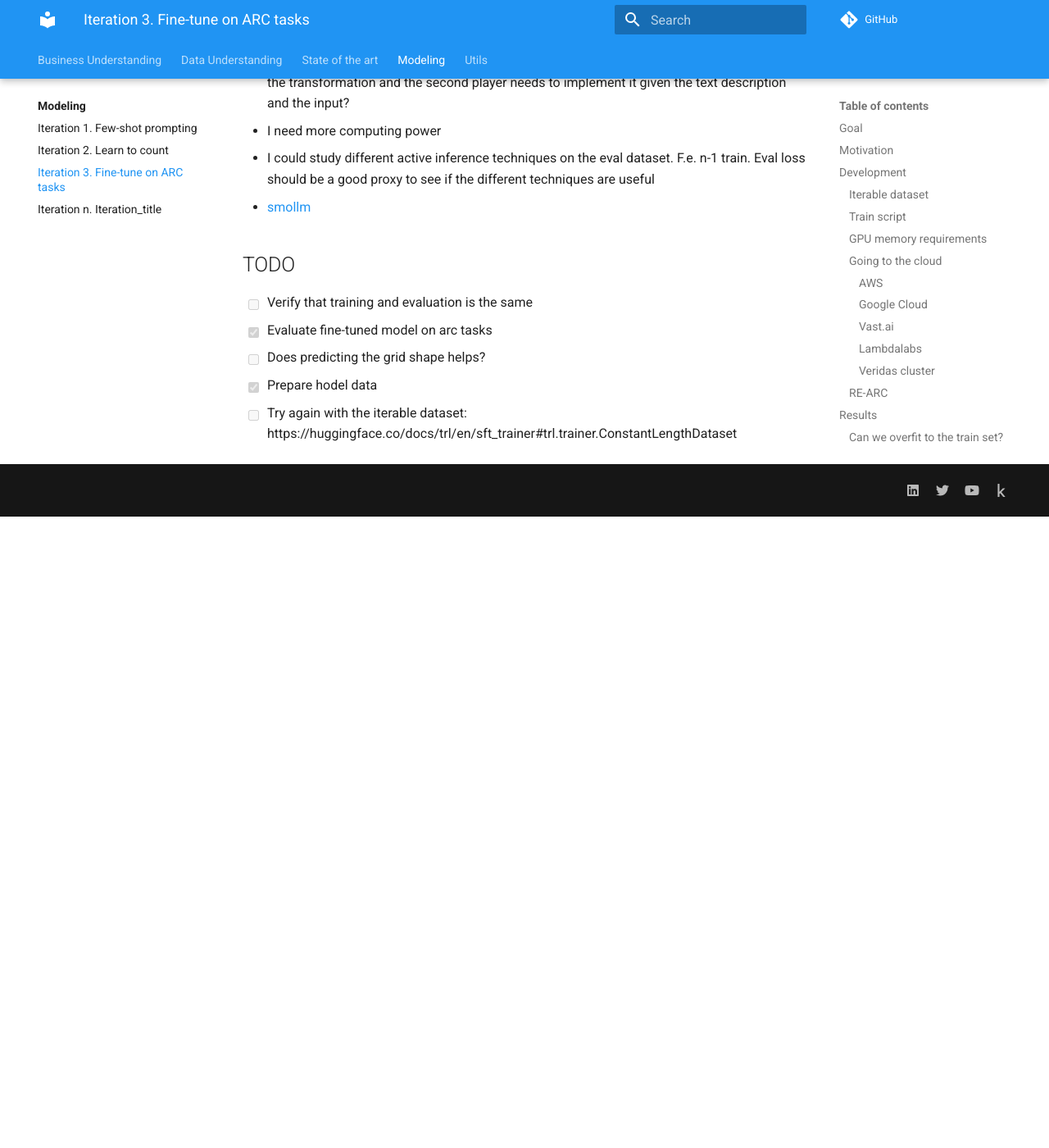
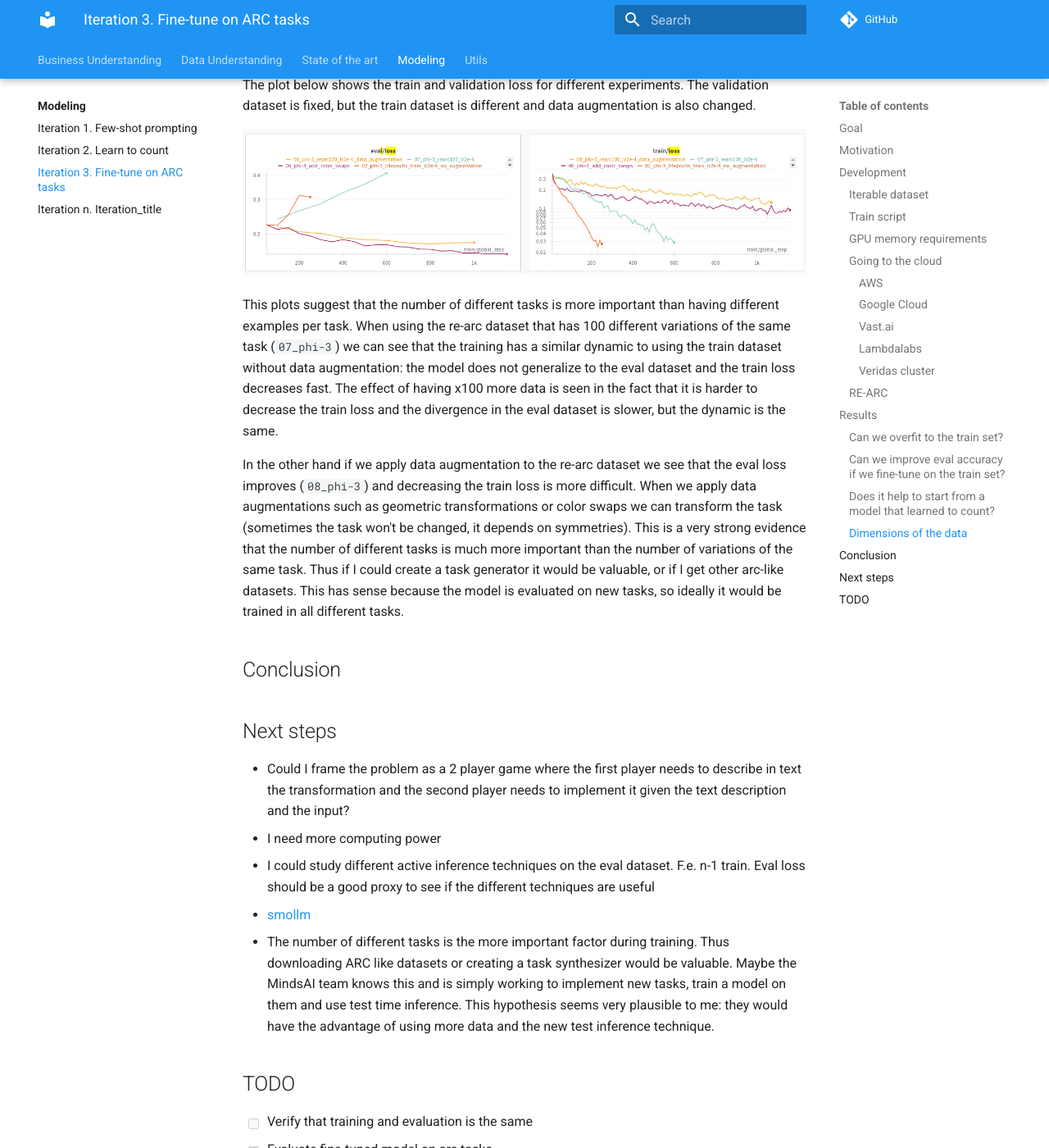
Before and after one commit to zhengjunyao-work/arc24, an MkDocs documentation site: the page built from docs/modeling/Iteration_03_fine-tune_on_arc.md, in a window 1280 px wide and 1400 px high, scrolled down 3762 px. Shown: the whole window at 82% size. Built offline with MkDocs 1.6.1 and Material for MkDocs 9.7.7, drawn with Linux system fonts in a browser that asks for light colours; comment, search, counter and statistics services are not loaded; before the commit the page ends 4392 px from its top, so only the background shows below that; some of the changed text lies outside the part shown.

Commit message:
documented very interesting results of training with re-arc

```diff
--- a/docs/modeling/Iteration_03_fine-tune_on_arc.md
+++ b/docs/modeling/Iteration_03_fine-tune_on_arc.md
@@ -126,6 +126,32 @@ could be better.
 
 ![train metrics](res/2024-08-01-13-11-22.png)
 
+### Dimensions of the data
+
+Training with re-arc allows me to learn how the different dimensions help to generalize:
+
+- number of tasks
+- different examples per task
+
+The plot below shows the train and validation loss for different experiments. The validation dataset
+is fixed, but the train dataset is different and data augmentation is also changed.
+
+![dimensions of the data](res/2024-08-02-07-50-04.png)
+
+This plots suggest that the number of different tasks is more important than having different examples
+per task. When using the re-arc dataset that has 100 different variations of the same task (`07_phi-3`)
+we can see that the training has a similar dynamic to using the train dataset without data augmentation:
+the model does not generalize to the eval dataset and the train loss decreases fast.
+The effect of having x100 more data is seen in the fact that it is harder to decrease the train loss
+and the divergence in the eval dataset is slower, but the dynamic is the same.
+
+In the other hand if we apply data augmentation to the re-arc dataset we see that the eval loss improves (`08_phi-3`)
+and decreasing the train loss is more difficult. When we apply data augmentations such as geometric transformations
+or color swaps we can transform the task (sometimes the task won't be changed, it depends on symmetries).
+This is a very strong evidence that the number of different tasks is much more important than the number of
+variations of the same task. Thus if I could create a task generator it would be valuable, or if I get other arc-like datasets. This has sense because the model is evaluated on new tasks, so ideally it would be trained
+in all different tasks.
+
 ## Conclusion
 
 ## Next steps
@@ -135,6 +161,11 @@ could be better.
 - I need more computing power
 - I could study different active inference techniques on the eval dataset. F.e. n-1 train. Eval loss should be a good proxy to see if the different techniques are useful
 - [smollm](https://huggingface.co/blog/smollm)
+- The number of different tasks is the more important factor during training. Thus downloading ARC like datasets
+  or creating a task synthesizer would be valuable. Maybe the MindsAI team knows this and is simply
+  working to implement new tasks, train a model on them and use test time inference. This hypothesis
+  seems very plausible to me: they would have the advantage of using more data and the new test inference
+  technique.
 
 ## TODO
 
@@ -143,3 +174,4 @@ could be better.
 - [ ] Does predicting the grid shape helps?
 - [x] Prepare hodel data
 - [ ] Try again with the iterable dataset: https://huggingface.co/docs/trl/en/sft_trainer#trl.trainer.ConstantLengthDataset
+- [ ] What if I first fine-tune with augmentation and then without augmentation
```
Also changed, not shown: docs/modeling/res/2024-08-02-07-50-04.png (added).
